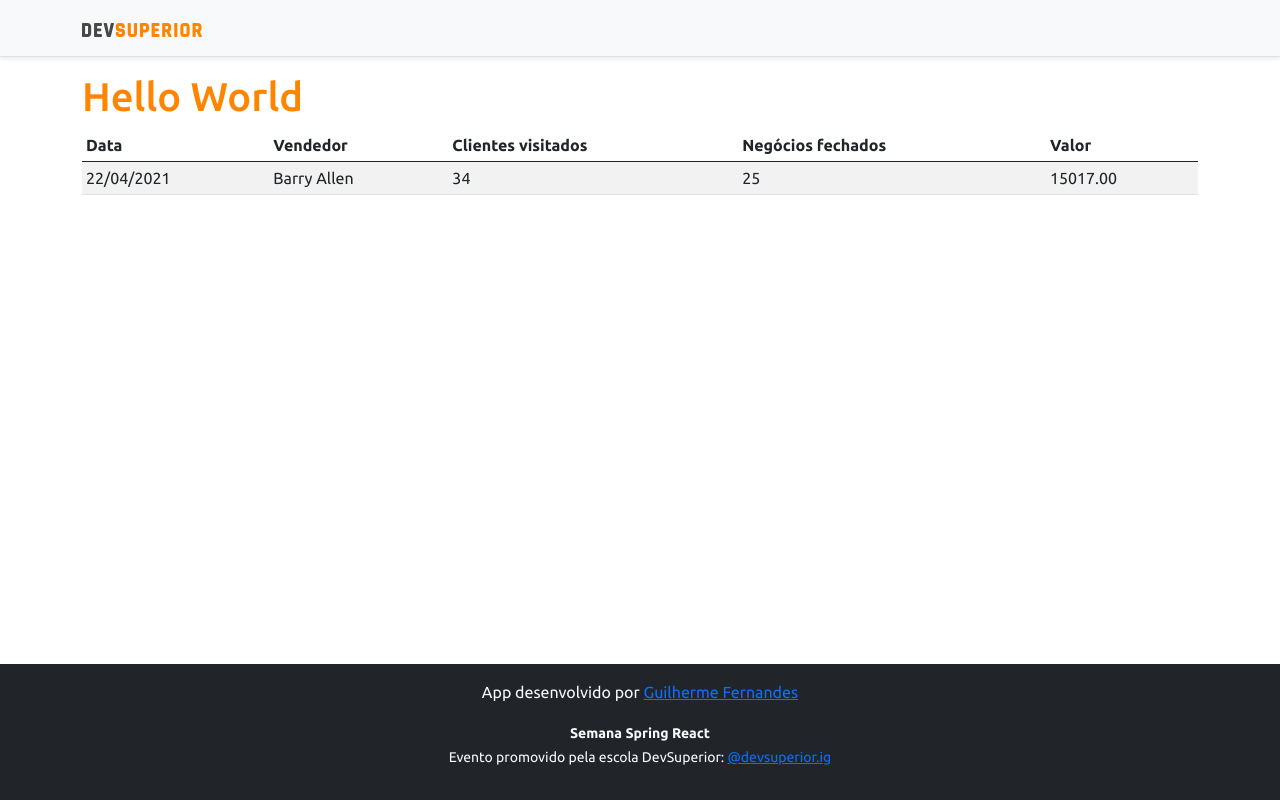
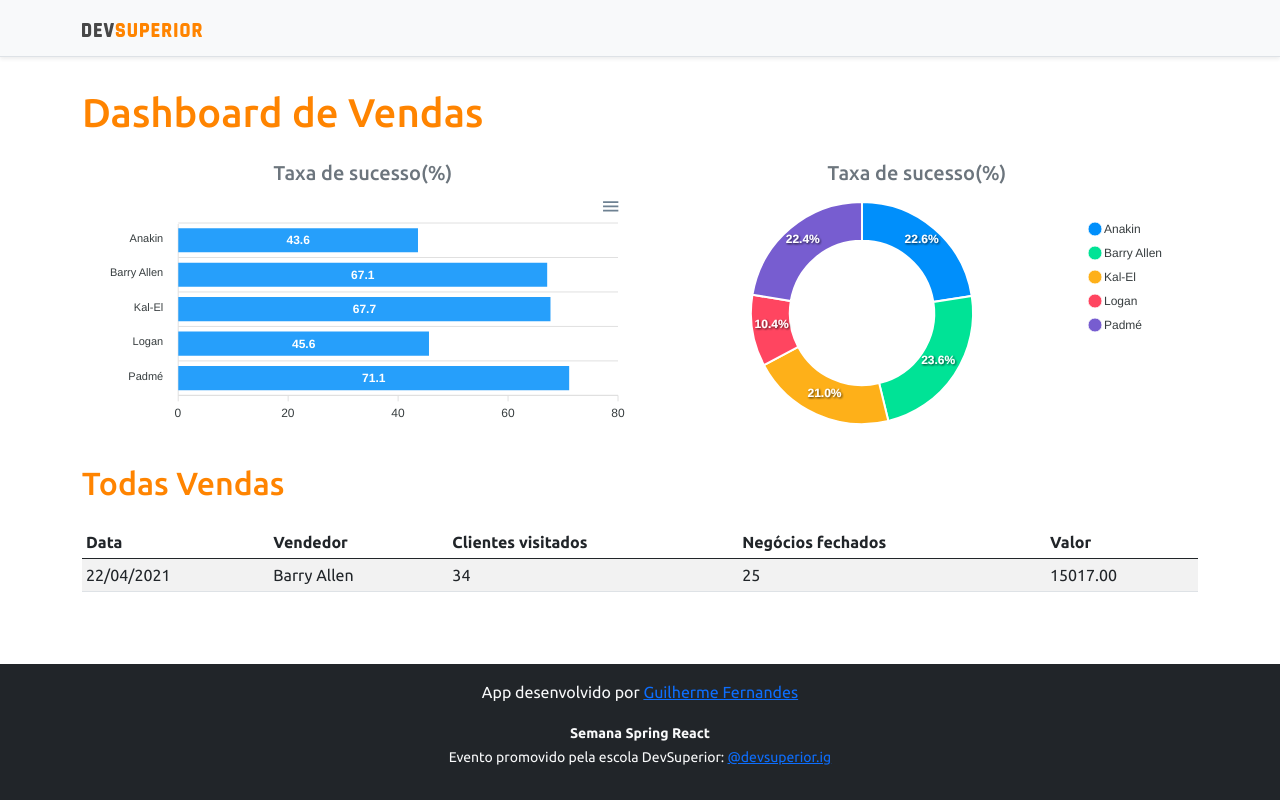
Before and after one commit to GuilhermeCoelhoFB/projeto-sds3, a React (Create React App) app in the folder frontend/: page / in a window 1280 px wide. Built offline with nearby package versions, Linux system fonts and the light colour scheme.

Commit message:
Static Charts

```diff
--- a/frontend/package.json
+++ b/frontend/package.json
@@ -10,8 +10,10 @@
     "@types/node": "^12.0.0",
     "@types/react": "^17.0.0",
     "@types/react-dom": "^17.0.0",
+    "apexcharts": "^3.26.1",
     "bootstrap": "^5.0.0",
     "react": "^17.0.2",
+    "react-apexcharts": "^1.3.9",
     "react-dom": "^17.0.2",
     "react-scripts": "4.0.3",
     "typescript": "^4.1.2",
--- a/frontend/src/App.tsx
+++ b/frontend/src/App.tsx
@@ -1,12 +1,31 @@
-import DataTable from "components/DataTable/DataTable";
+import BarChart from "components/BarChart";
 import Footer from "components/Footer";
+import DonutChart from "components/DonutChart";
+import DataTable from "components/DataTable";
 import NavBar from "components/NavBar";
 function App() {
   return (
     <>
       <NavBar />
       <div className="container">
-        <h1 className="text-primary">Hello World</h1>
+        <h1 className="text-primary py-3">Dashboard de Vendas</h1>
+
+        <div className="row px-3">
+          <div className="col-sm-6">
+            <h5 className="text-center text-secondary">Taxa de sucesso(%)</h5>
+            <BarChart />
+          </div>
+
+          <div className="col-sm-6">
+            <h5 className="text-center text-secondary">Taxa de sucesso(%)</h5>
+            <DonutChart />
+          </div>
+        </div>
+
+        <div className="py-3">
+          <h2 className="text-primary">Todas Vendas</h2>
+        </div>
+
         <DataTable />
       </div>
       <Footer />
--- /dev/null
+++ b/frontend/src/components/BarChart/index.tsx
@@ -0,0 +1,31 @@
+import Chart from "react-apexcharts";
+
+export default function BarChart() {
+  const options = {
+    plotOptions: {
+      bar: {
+        horizontal: true,
+      },
+    },
+  };
+
+  const mockData = {
+    labels: {
+      categories: ["Anakin", "Barry Allen", "Kal-El", "Logan", "Padmé"],
+    },
+    series: [
+      {
+        name: "% Sucesso",
+        data: [43.6, 67.1, 67.7, 45.6, 71.1],
+      },
+    ],
+  };
+  return (
+    <Chart
+      options={{ ...options, xaxis: mockData.labels }}
+      series={mockData.series}
+      type="bar"
+      height="240"
+    />
+  );
+}
--- /dev/null
+++ b/frontend/src/components/DonutChart/index.tsx
@@ -0,0 +1,21 @@
+import Chart from "react-apexcharts";
+export default function DonutChart() {
+  const mockData = {
+    series: [477138, 499928, 444867, 220426, 473088],
+    labels: ["Anakin", "Barry Allen", "Kal-El", "Logan", "Padmé"],
+  };
+
+  const options = {
+    legend: {
+      show: true,
+    },
+  };
+  return (
+    <Chart
+      options={{ ...options, labels: mockData.labels }}
+      series={mockData.series}
+      type="donut"
+      height="240"
+    />
+  );
+}
```
Also changed, not shown: frontend/src/components/DataTable/index.tsx (renamed from frontend/src/components/DataTable/DataTable.tsx), 1 other file (tests, documents, lock files or other folders).
